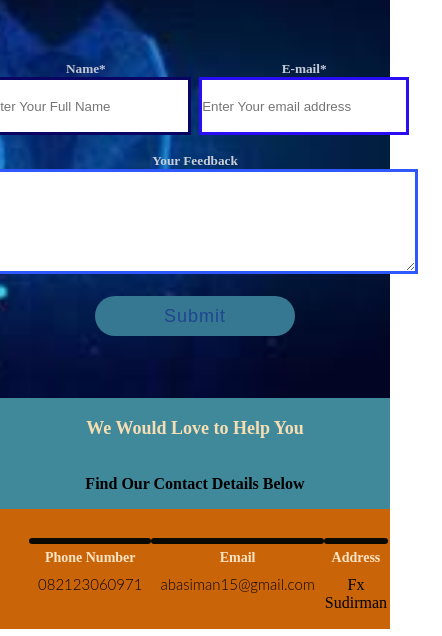
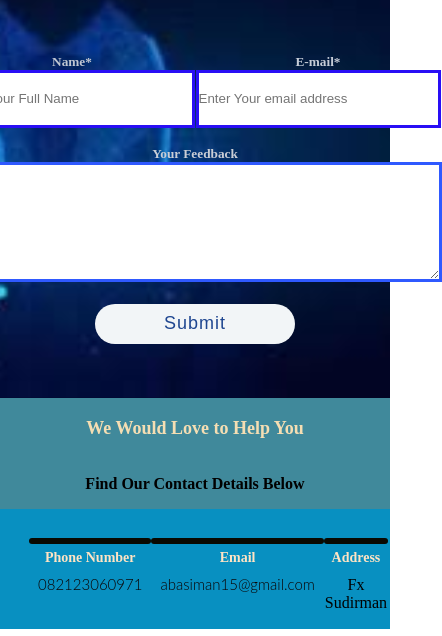
Before and after one commit to Cabbasullah/hci_page, a plain HTML site: page index.html in a window 390 px wide. Shown: the part 208-844 px from the top of the page, 442 px wide, since content can reach past the window. Drawn offline with Linux system fonts and the light colour scheme.

Commit message:
7th commit

```diff
--- a/cont.css
+++ b/cont.css
@@ -144,7 +144,7 @@ a:hover {
 
 
 
-@media (max-width: 800px) {
+@media (max-width:  576px) {
     label.logo {
         font-size: 30px;
         padding-left: 1px;
@@ -185,8 +185,8 @@ a:hover {
 
     .note textarea {
         border: 3px solid rgb(47, 89, 255);
-        width: 445px;
-        height: 105px;
+        width: 493px;
+        height: 120px;
     }
 
     label.logo img {
@@ -225,7 +225,7 @@ a:hover {
         border: none;
         width: 200px;
         height: 40px;
-        background: #367892;
+        background: #f2f5f7;
         color: #1F4690;
         font-size: 18px;
         letter-spacing: 1px;
@@ -236,15 +236,15 @@ a:hover {
     }
 
     .fn input {
-        width: 210px;
+        width: 245px;
         height: 58px;
-        border: 3px solid rgb(10, 4, 98);
+        border: 3px solid rgb(41, 14, 245);
 
 
     }
 
     .ln input {
-        width: 210px;
+        width: 245px;
         height: 58px;
         border: 3px solid rgb(41, 14, 245);
 
@@ -255,7 +255,7 @@ a:hover {
             display: flex;
             justify-content: space-between;
             padding: 29px;
-            background-color: #c96508;
+            background-color: #0890c1;
             height: 120px;
         }
         .Orcontact p {
```
